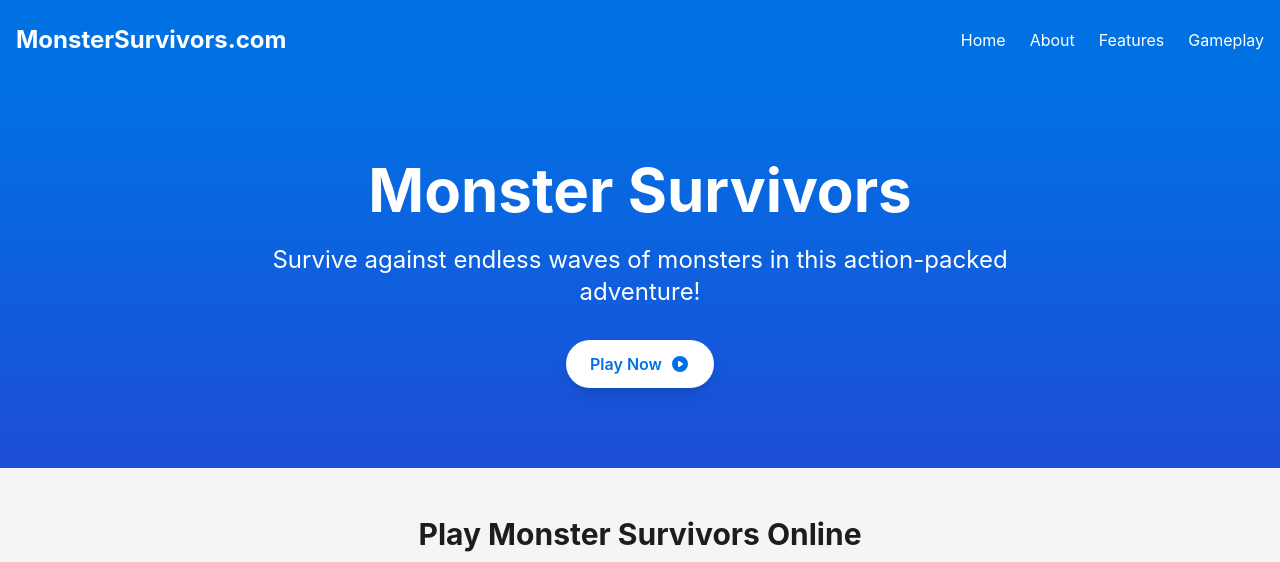
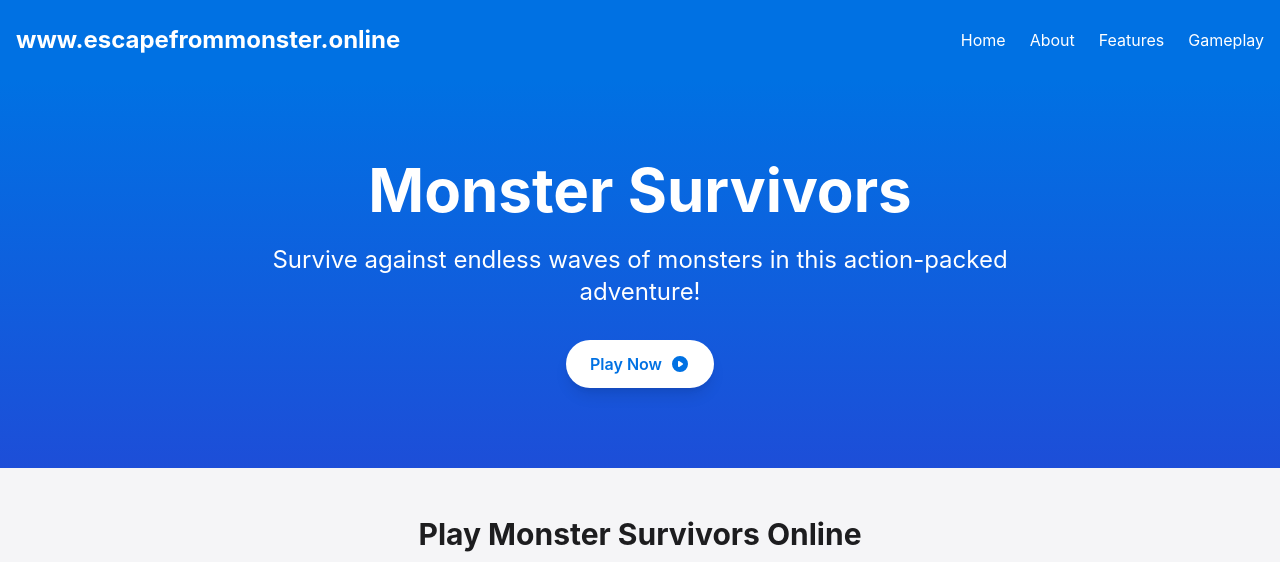
Before and after one commit to ACW777/escapefrommonster.online, a plain HTML site: page index.html in a window 1280 px wide. Shown: the top 562 px of the page. Drawn offline with nearby package versions, Linux system fonts and the light colour scheme.

Commit message:
Index.html

```diff
--- a/index.html
+++ b/index.html
@@ -5,7 +5,7 @@
     <meta name="viewport" content="width=device-width, initial-scale=1.0">
     <title>Monster Survivors - Survive Against Waves of Monsters in this Action-Packed Game</title>
     <meta name="description" content="Monster Survivors is an exciting action game where you must survive against endless waves of monsters. Play for free online!">
-    <link rel="canonical" href="https://monstersurvivors.com/" />
+    <link rel="canonical" href="https://www.escapefrommonster.online/" />
 
     <!-- Tailwind CSS CDN -->
     <script src="https://cdn.tailwindcss.com"></script>
@@ -65,7 +65,7 @@
     <header class="w-full bg-apple-blue text-white shadow-md">
         <div class="container mx-auto px-4 py-6 flex flex-col md:flex-row justify-between items-center">
             <div class="flex items-center mb-4 md:mb-0">
-                <span class="text-2xl font-bold">MonsterSurvivors.com</span>
+                <span class="text-2xl font-bold">www.escapefrommonster.online</span>
             </div>
             <nav>
                 <ul class="flex space-x-6">
@@ -200,7 +200,7 @@
         <div class="container mx-auto px-4">
             <div class="flex flex-col md:flex-row justify-between items-center">
                 <div class="mb-4 md:mb-0">
-                    <p class="text-lg font-semibold">MonsterSurvivors.com</p>
+                    <p class="text-lg font-semibold">www.escapefrommonster.online</p>
                     <p class="text-apple-accent text-sm">© 2025 Monster Survivors. All rights reserved.</p>
                 </div>
                 <div class="flex space-x-4">
```
